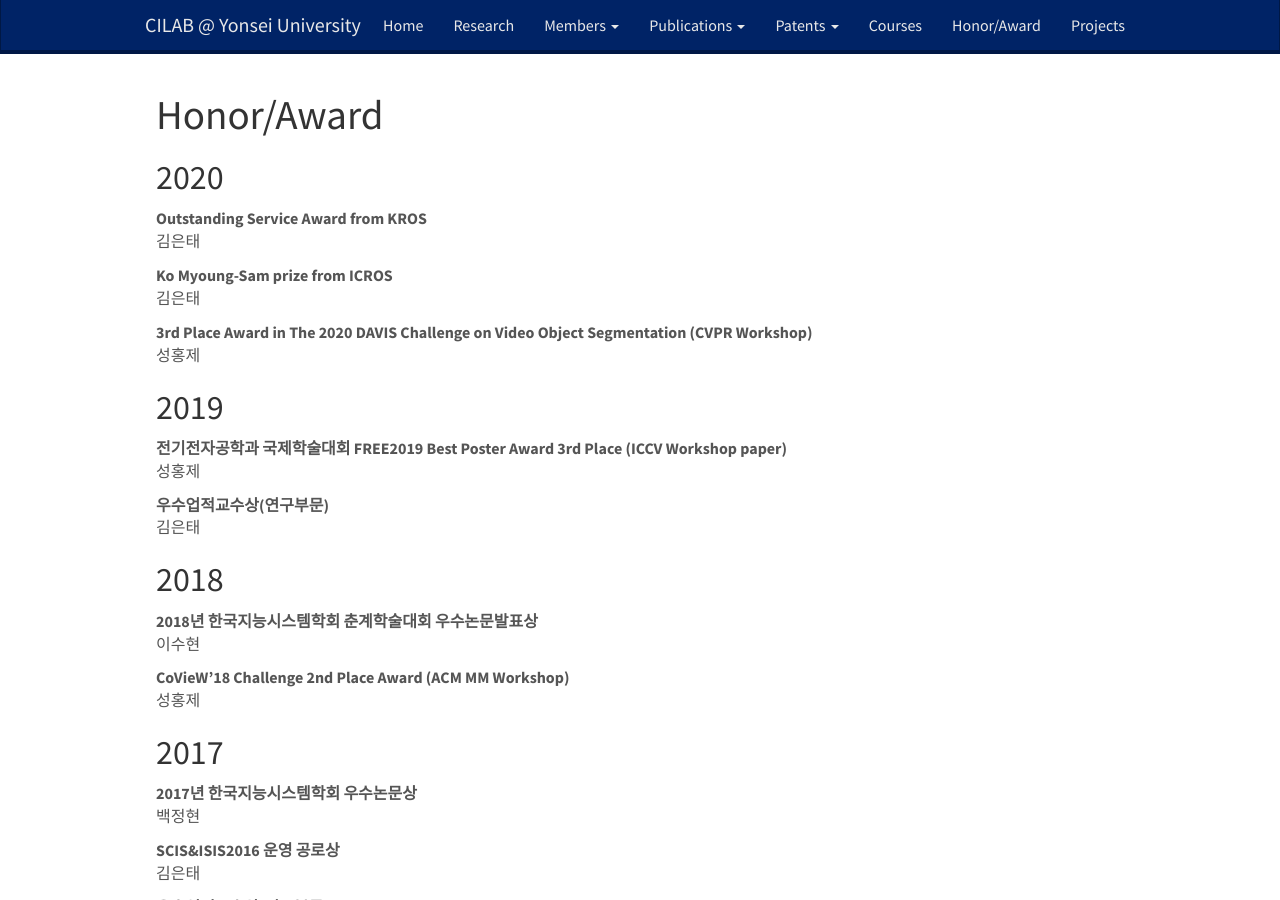
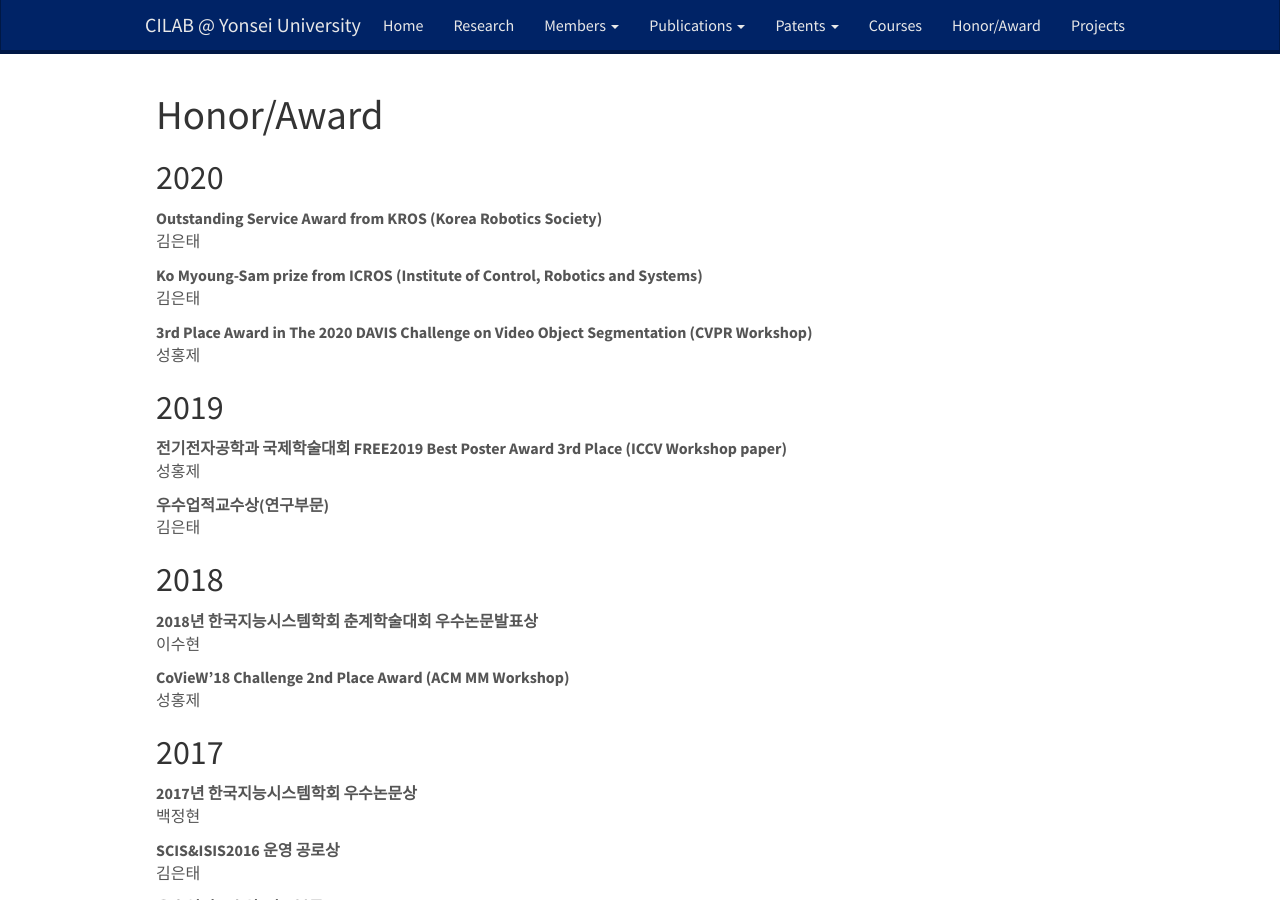
Before and after one commit to won4113/cilab-yonsei.github.io, a Jekyll site: the page built from _pages/honor_award.md, in a window 1280 px wide and 900 px high. Built offline with Jekyll 4.4.1, drawn with Linux system fonts in a browser that asks for light colours; nearby versions of some CDN libraries.

Commit message:
award/honors update

```diff
--- a/_data/honor_award_list.yml
+++ b/_data/honor_award_list.yml
@@ -1,10 +1,10 @@
-- title: Outstanding Service Award from KROS
+- title: Outstanding Service Award from KROS (Korea Robotics Society)
   author: 김은태
   year: 2020
   img:
     url:
     exist: 0
-- title: Ko Myoung-Sam prize from ICROS
+- title: Ko Myoung-Sam prize from ICROS (Institute of Control, Robotics and Systems)
   author: 김은태
   year: 2020
   img:
```
